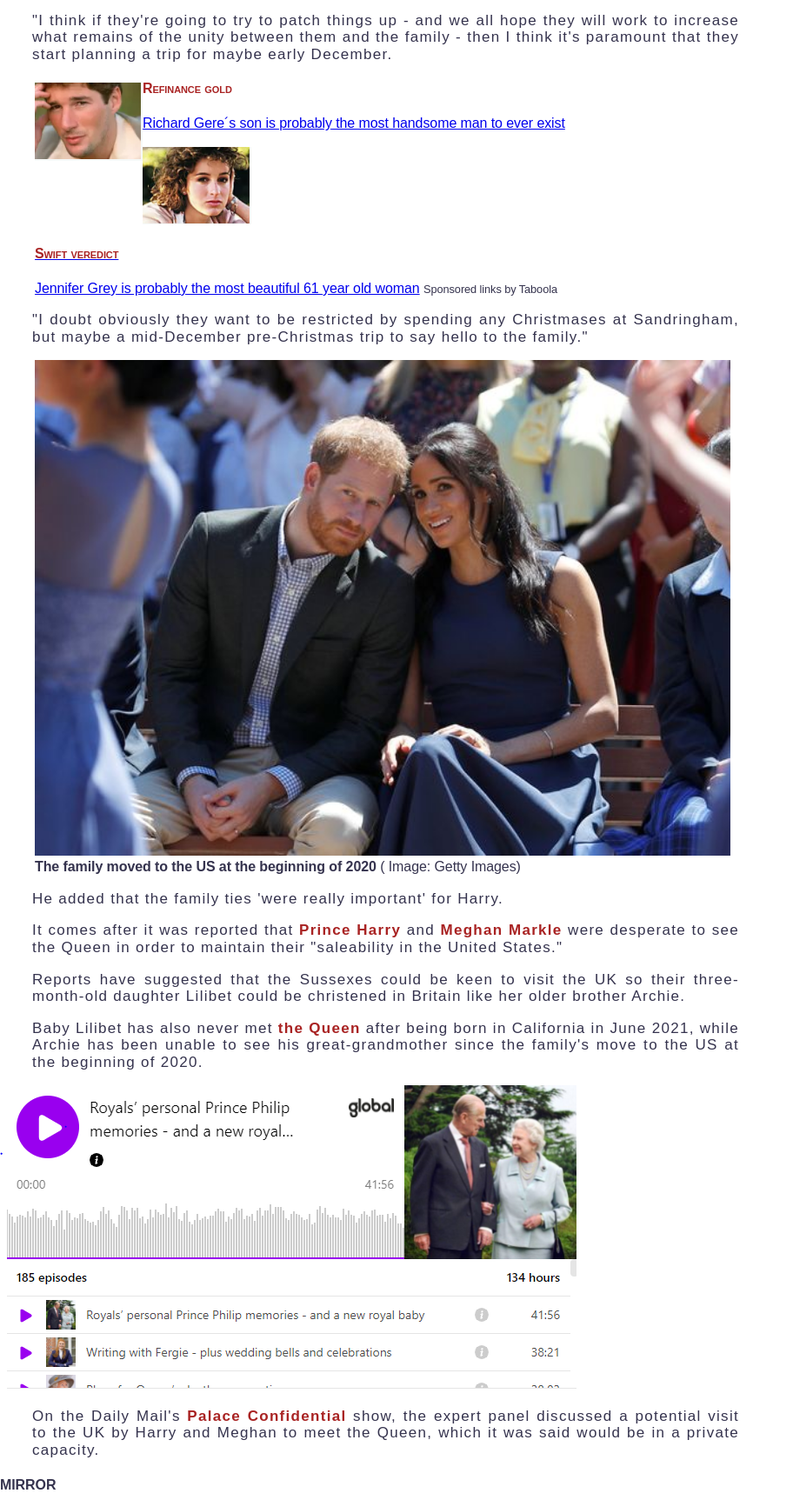
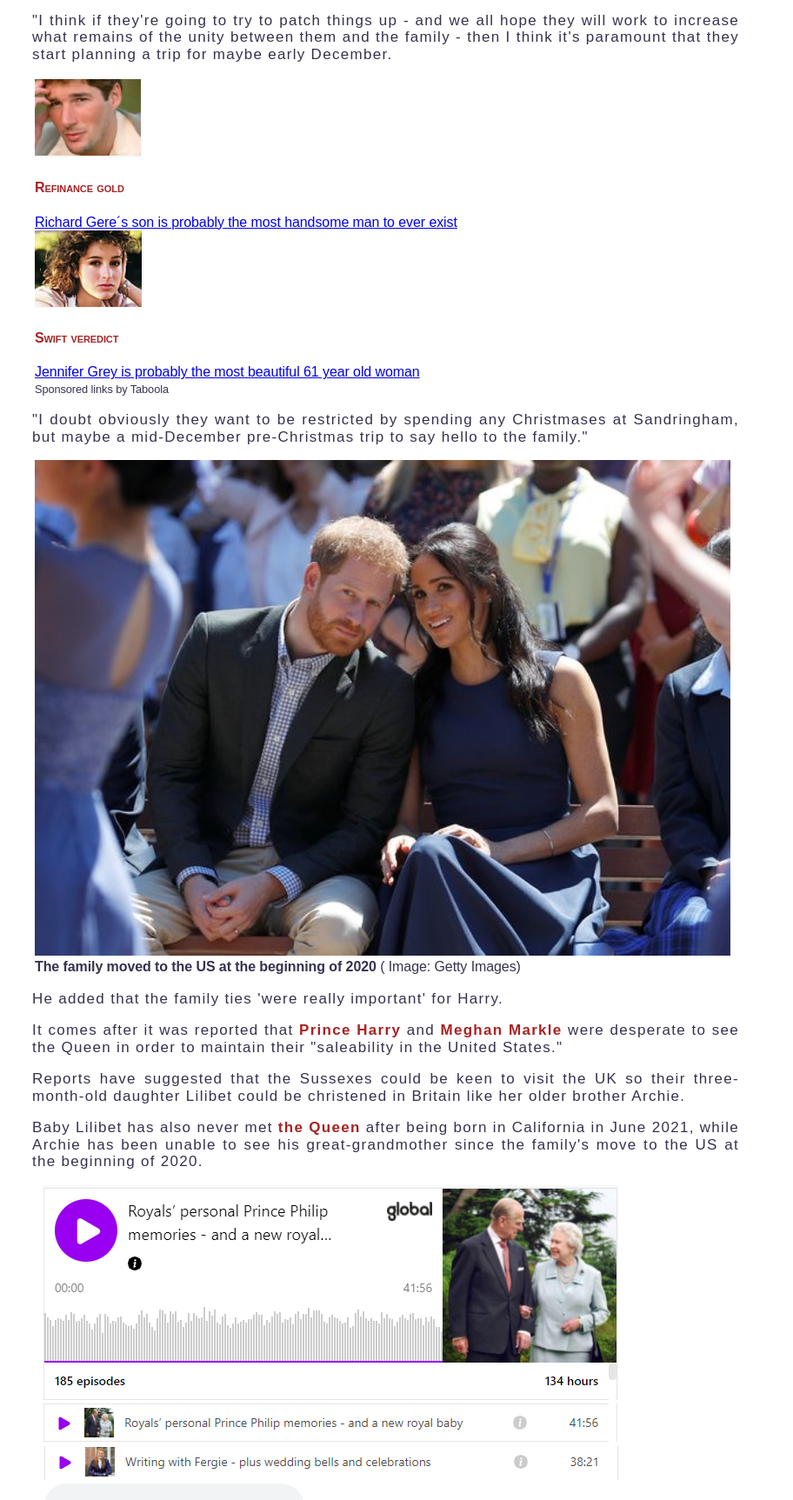
Before and after one commit to GabrielaMinni/diario-animal, a plain HTML site: page News.html in a window 1280 px wide. Shown: the part 2192-3917 px from the top of the page at 87% size, without its empty margins (0-912 px from the left). Drawn offline with Linux system fonts and the light colour scheme.

Commit message:
audio-image

```diff
--- a/News.html
+++ b/News.html
@@ -90,24 +90,23 @@
                 </p>
                 <!--OTHER ARTICLES-->
                 <figure>
-                    <div class="article-image">
+                    <!--cCORREGIR-->
+                    <div class="articles-block">
+                        <div class="article-1">
                             <img src="IMAGE/Richard-Gere.jpg">
-                    </div>
                             <div class="other-articles">
                                 <h4>Refinance gold</h4>
                             </div>
-                    <div class="articles-title">
-                        <a href="https://refinancegold.com/luxury-life-style/celebrities-and-parents-anti-aging?utm_source=taboola&utm_medium=tmg-mirror&utm_campaign=11630137&utm_term=Richard+Gere%27s+Son+Is+Probably+The+Most+Handsome+Man+To+Ever+Exist&utm_content=http%3A%2F%2Fcdn.taboola.com%2Flibtrc%2Fstatic%2Fthumbnails%2F358f09a4ba822f524a9f92d1e3796445.jpg&ts=2021-09-24+17%3A19%3A22&tbv=ncN5fz2p-uDtBBeXdx4qZlecCvo68z2wGLmceDegt0c%3D">Richard Gere´s son is probably the most handsome man to ever exist</p>
+                            <a href="https://refinancegold.com/luxury-life-style/celebrities-and-parents-anti-aging?utm_source=taboola&utm_medium=tmg-mirror&utm_campaign=11630137&utm_term=Richard+Gere%27s+Son+Is+Probably+The+Most+Handsome+Man+To+Ever+Exist&utm_content=http%3A%2F%2Fcdn.taboola.com%2Flibtrc%2Fstatic%2Fthumbnails%2F358f09a4ba822f524a9f92d1e3796445.jpg&ts=2021-09-24+17%3A19%3A22&tbv=ncN5fz2p-uDtBBeXdx4qZlecCvo68z2wGLmceDegt0c%3D">Richard Gere´s son is probably the most handsome man to ever exist</a>
                         </div>
-                </Figure>
-                <figure>
+                        <div class="article-2">
                             <img src="IMAGE/Jeniffer-Grey.jpg">
                             <div class="other-articles">
                             <h4>Swift veredict</h4>
                             </div>
                             <a href="https://swiftverdict.com/celebrity-court/beautiful-celebrities-older-age-jennifergrey-tab?utm_source=taboola&utm_medium=tmg-mirror&utm_campaign=12611740&utm_term=Jennifer+Grey+Is+Probably+The+Most+Beautiful+61+Year+Old+Woman&utm_content=http%3A%2F%2Fcdn.taboola.com%2Flibtrc%2Fstatic%2Fthumbnails%2F7dcd44215588def295bbdc2246b4690d.jpg&ts=2021-09-24+17%3A19%3A22&tbv=_75lZdclxXeKhltVGKAPWZcKIT6w3-2-f_9jRWfWFjY%3D">Jennifer Grey is probably the most beautiful 61 year old woman</a>
+                        </div>
                         <small>Sponsored links by Taboola</small>
-                    </div>
                 </figure>
                 <p>
                     "I doubt obviously they want to be restricted by spending any Christmases at Sandringham, but maybe a mid-December pre-Christmas trip to say hello to the family."
@@ -131,7 +130,23 @@
                     Baby Lilibet has also never met <span class="bold-red">the Queen</span> after being born in California in June 2021, while Archie has been unable to see his great-grandmother since the family's move to the US at the beginning of 2020.
                 </p>
                 <!--AUDIO-->
-                <img src="IMAGE/royal.PNG">
+                <div class="audio-image">
+                    <img src="IMAGE/royal-1.jpg">
+                </div>
+                <div class="audio-1">
+                    <img src="image/audio-1.jpg">
+                </div>
+                <div class="audio-1">
+                    <img src="IMAGE/audio-2.jpg">
+                </div>
+                <div class="audio">
+                    <audio controls>
+                        <source src="IMAGE/Grabación.m4a" type="audio/mpeg">
+                    <audio>
+                    <audio controls>
+                        <source src="IMAGE/Grabación-1.m4a" type="audio/mpeg">
+                    </audio>
+                </div>
                 <!--PARAGRAPH-->
                     <p>
                         On the Daily Mail's <span class="bold-red">Palace Confidential</span> show, the expert panel discussed a potential visit to the UK by Harry and Meghan to meet the Queen, which it was said would be in a private capacity.
--- a/css.css
+++ b/css.css
@@ -73,7 +73,7 @@ div h1  {
 
 .bold-red {
     font-weight: bold;
-    color:#a92323;
+    color: #a92323;
 }
 
 .dotted-top{
@@ -98,10 +98,31 @@ div h1  {
     text-decoration: none;
 }
 
-.article-image {
-    float:left;
+.articles-title {
+    font-style: bolder;
+    text-decoration: none;
 }
 
-.articles-title {
-    font-style: bold;
+.articles-block {
+    display:inline;
+    top: 0;
+    right: 0;
+    bottom: 0;
+    left: 0;
+    margin-left: 0;
+    margin-right: 0;
 }
+
+.audio-image {
+    margin-left: 50px;
+}
+
+.audio-1 {
+    margin-top: 0;
+    margin-bottom: 0px;
+    margin-left: 50px;
+}
+
+.audio {
+    margin-left: 50px;
+}
```
Also changed, not shown: IMAGE/audio-1.jpg (added), IMAGE/audio-2.jpg (added), IMAGE/audio-3.jpg (added), IMAGE/royal-1.jpg (added), IMAGE/royal.jpg (added), 2 other files. Lines whose indentation alone changed are shown as unchanged.
